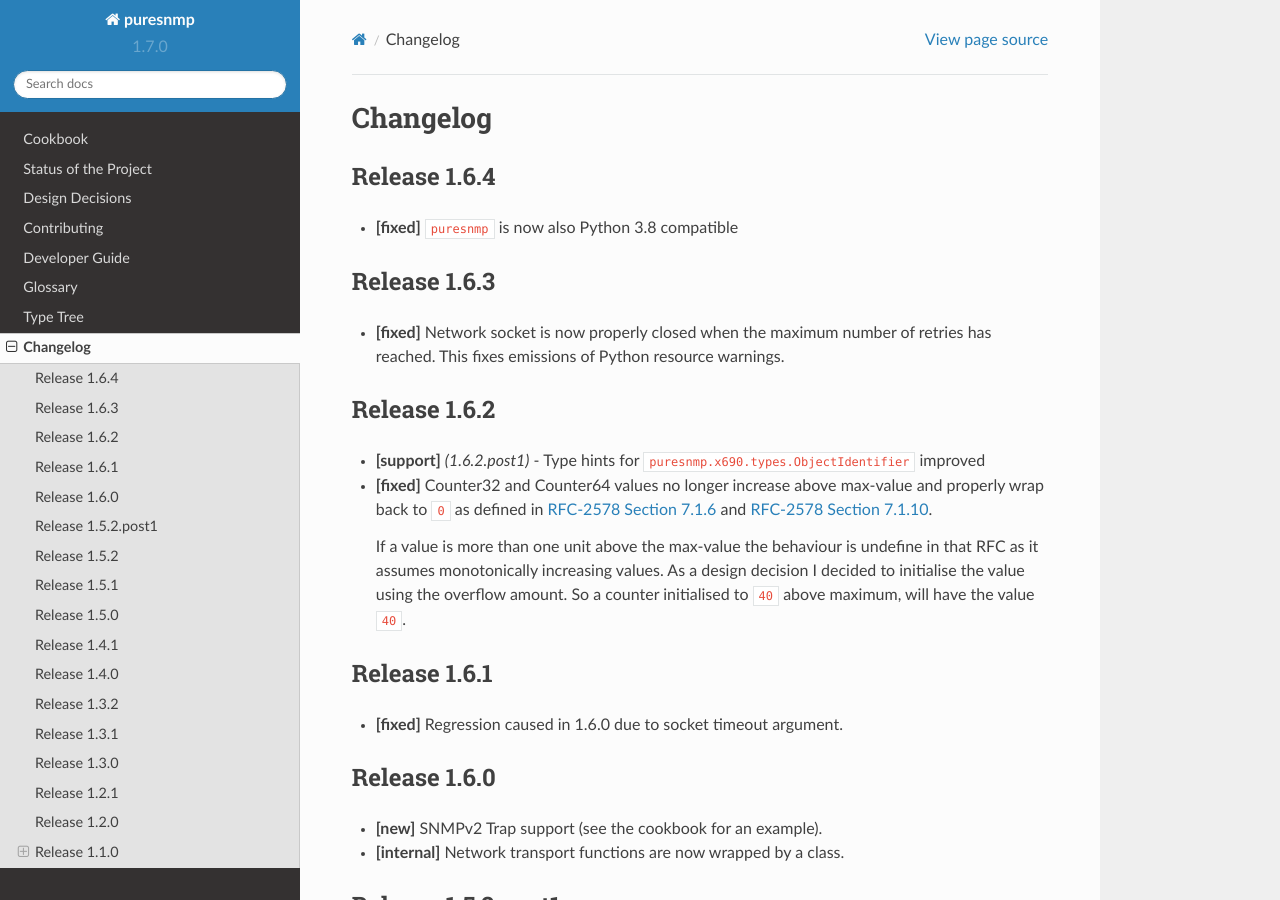
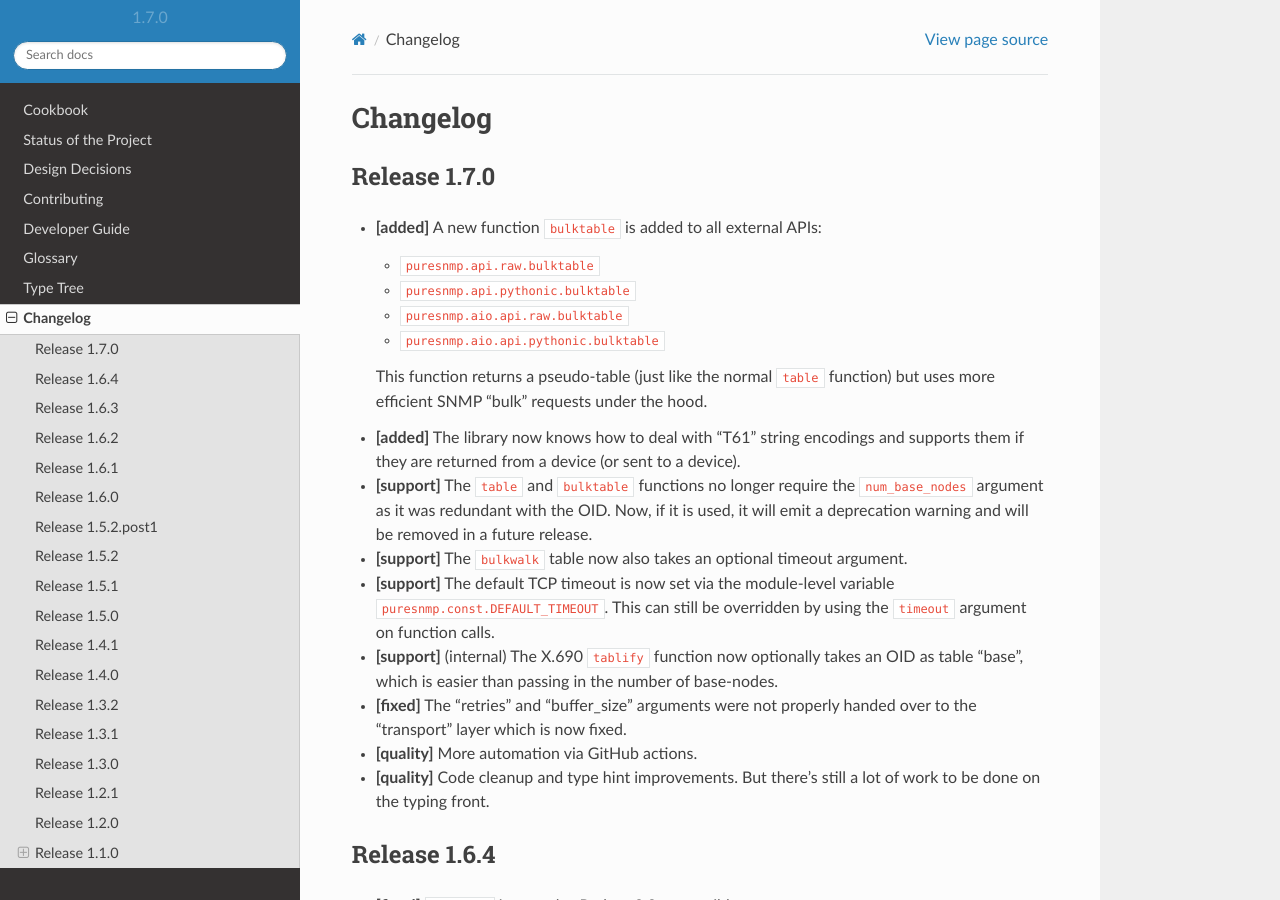
Before and after one commit to exhuma/puresnmp, a Sphinx documentation site: the page built from docs/changelog.rst, in a window 1280 px wide and 900 px high. Built offline with Sphinx 7.4.7 and the Read the Docs theme 2.0.0, drawn with Linux system fonts in a browser that asks for light colours.

Commit message:
Update changelog

```diff
--- a/docs/changelog.rst
+++ b/docs/changelog.rst
@@ -1,5 +1,38 @@
 Changelog
 =========
+
+Release 1.7.0
+~~~~~~~~~~~~~
+
+* **[added]** A new function ``bulktable`` is added to all external APIs:
+
+  * ``puresnmp.api.raw.bulktable``
+  * ``puresnmp.api.pythonic.bulktable``
+  * ``puresnmp.aio.api.raw.bulktable``
+  * ``puresnmp.aio.api.pythonic.bulktable``
+
+  This function returns a pseudo-table (just like the normal ``table``
+  function) but uses more efficient SNMP "bulk" requests under the hood.
+
+* **[added]** The library now knows how to deal with "T61" string encodings and
+  supports them if they are returned from a device (or sent to a device).
+* **[support]** The ``table`` and ``bulktable`` functions no longer require the
+  ``num_base_nodes`` argument as it was redundant with the OID. Now, if it is
+  used, it will emit a deprecation warning and will be removed in a future
+  release.
+* **[support]** The ``bulkwalk`` table now also takes an optional timeout
+  argument.
+* **[support]** The default TCP timeout is now set via the module-level
+  variable ``puresnmp.const.DEFAULT_TIMEOUT``. This can still be overridden by
+  using the ``timeout`` argument on function calls.
+* **[support]** (internal) The X.690 ``tablify`` function now optionally takes
+  an OID as table "base", which is easier than passing in the number of
+  base-nodes.
+* **[fixed]** The "retries" and "buffer_size" arguments were not properly
+  handed over to the "transport" layer which is now fixed.
+* **[quality]** More automation via GitHub actions.
+* **[quality]** Code cleanup and type hint improvements. But there's still a
+  lot of work to be done on the typing front.
 
 Release 1.6.4
 ~~~~~~~~~~~~~
```
